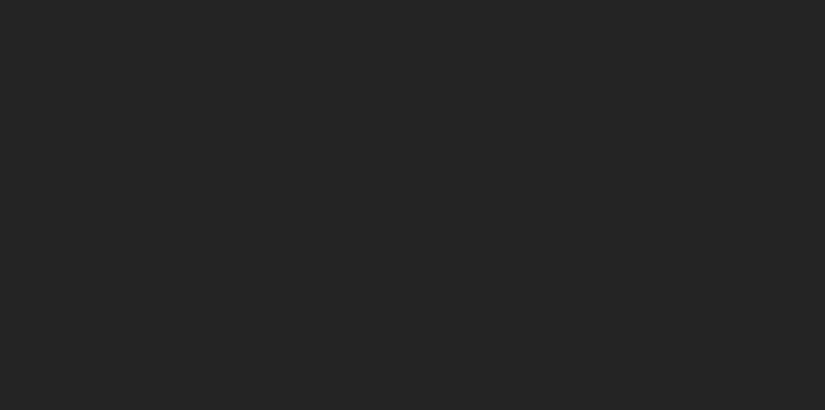
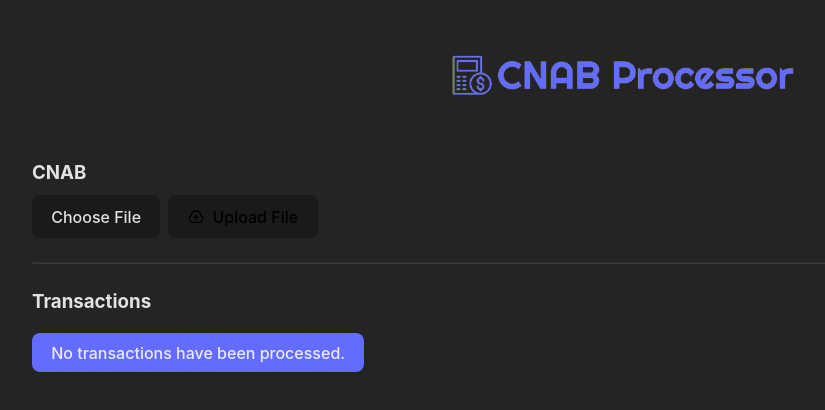
Before and after one commit to IgorPimentelG/cnab-processor, a React (Vite) app in the folder cnab-processor-web/: page / in a window 1280 px wide. Shown: the top 410 px of the page, without its empty margins (18-843 px from the left). Built offline with nearby package versions, Linux system fonts and the light colour scheme.

Commit message:
✨ feat: add home page

```diff
--- /dev/null
+++ b/cnab-processor-web/src/components/button/index.tsx
@@ -0,0 +1,16 @@
+import { FC, ReactNode } from 'react';
+import styles from './styles.module.css';
+
+type Props = {
+  label: string;
+  children?: ReactNode;
+}
+
+export const Button: FC<Props> = ({ label, children }) => {
+  return (
+    <button className={styles.wrapper}>
+      {children}
+      <span>{label}</span>
+    </button>
+  );
+}
--- /dev/null
+++ b/cnab-processor-web/src/components/button/styles.module.css
@@ -0,0 +1,6 @@
+.wrapper {
+  display: flex;
+  gap: 8px;
+  align-items: center;
+  justify-content: center;
+}
--- /dev/null
+++ b/cnab-processor-web/src/components/error/index.tsx
@@ -0,0 +1,14 @@
+import { FC } from 'react';
+import styles from './styles.module.css';
+
+type Props = {
+  message: string;
+}
+
+export const Error: FC<Props> = ({ message }) => {
+  return (
+    <div className={styles.wrapper}>
+      <span>{message}</span>
+    </div>
+  );
+}
--- /dev/null
+++ b/cnab-processor-web/src/components/error/styles.module.css
@@ -0,0 +1,8 @@
+.wrapper > span {
+  border-radius: 8px;
+  padding: 0.6em 1.2em;
+  width: fit-content;
+  font-size: 1em;
+  font-weight: 500;
+  background-color: #646cff;
+}
--- /dev/null
+++ b/cnab-processor-web/src/components/index.ts
@@ -0,0 +1,4 @@
+export * from './button';
+export * from './input';
+export * from './error';
+export * from './table';
--- /dev/null
+++ b/cnab-processor-web/src/components/input/index.tsx
@@ -0,0 +1,34 @@
+import { FC, useState, ChangeEvent } from 'react';
+import styles from './styles.module.css';
+
+type Props = {
+  name: string;
+}
+
+export const Input: FC<Props> = ({ name }) => {
+
+  const [file, setFile] = useState<File>();
+
+  function handleFileChange(event: ChangeEvent<HTMLInputElement>) {
+    const fileList = event.target.files;
+
+    if (fileList) {
+      const file = fileList[0];
+      setFile(file);
+    }
+  }
+
+  return (
+    <div className={styles.wrapper}>
+      <label htmlFor={name}>
+        {file ? file.name : 'Choose File'}
+      </label>
+      <input
+        id={name}
+        type='file'
+        accept='.txt'
+        onChange={handleFileChange}
+      />
+    </div>
+  );
+}
--- /dev/null
+++ b/cnab-processor-web/src/components/input/styles.module.css
@@ -0,0 +1,22 @@
+.wrapper {
+  border-radius: 8px;
+  padding: 0.6em 1.2em;
+  width: fit-content;
+  font-size: 1em;
+  font-weight: 500;
+  background-color: #1a1a1a;
+  cursor: pointer;
+  transition: border-color 0.25s;
+}
+
+.wrapper > input {
+  display: none;
+}
+
+.wrapper > label {
+  cursor: pointer;
+}
+
+.wrapper:hover {
+  border-color: #646cff;
+}
--- /dev/null
+++ b/cnab-processor-web/src/components/table/index.tsx
@@ -0,0 +1,31 @@
+import { FC } from 'react';
+import styles from './styles.module.css';
+
+type Props = {
+  storeName: string;
+  amount: number;
+}
+
+export const Table: FC<Props> = ({ storeName, amount }) => {
+  return (
+    <div className={styles.wrapper}>
+      <div>
+        <span>{storeName}</span>
+        <span>Total: R$ {amount}</span>
+      </div>
+
+      <table className={styles.table}>
+        <thead>
+          <tr>
+            <th>Card Number</th>
+            <th>CPF</th>
+            <th>Date</th>
+            <th>Store Holder</th>
+            <th>Type</th>
+            <th>Amount</th>
+          </tr>
+        </thead>
+      </table>
+    </div>
+  );
+}
--- /dev/null
+++ b/cnab-processor-web/src/components/table/styles.module.css
@@ -0,0 +1,31 @@
+.wrapper {
+  display: flex;
+  flex-direction: column;
+  gap: 12px;
+  padding: 8px;
+  border-radius: 8px;
+  border: 1px solid #46464660;
+}
+
+.wrapper > div:nth-child(1) {
+  display: flex;
+  justify-content: space-between;
+}
+
+.table {
+  border-collapse: collapse;
+}
+
+.table, th, td {
+  border: 1px solid #46464660;
+}
+
+.table th {
+  padding: 4px 12px;
+  text-align: center;
+}
+
+.table th {
+  font-size: 1em;
+  font-weight: 300;
+}
--- a/cnab-processor-web/src/index.css
+++ b/cnab-processor-web/src/index.css
@@ -15,7 +15,6 @@
 
 body {
   display: flex;
-  place-items: center;
   min-width: 100vw;
   min-height: 100vh;
 }
--- a/cnab-processor-web/src/pages/home/index.tsx
+++ b/cnab-processor-web/src/pages/home/index.tsx
@@ -1,6 +1,47 @@
+import { useState } from 'react';
+import { RiUploadCloudLine } from 'react-icons/ri';
+import Logo from '../../assets/logo.png';
+import { Button, Error, Input, Table } from '../../components';
+import styles from './styles.module.css';
+
 const Home = () => {
+
+  const [error, setError] = useState("");
+  const [transactions, setTransactions] = useState([]);
+
   return (
-    <></>
+    <main className={styles.wrapper}>
+      <div>
+        <img src={Logo} alt='logo' />
+      </div>
+
+      <form className={styles.formWrap}>
+        <h3>CNAB</h3>
+
+        <div>
+          <Input name='cnab-file' />
+          <Button label='Upload File'>
+            <RiUploadCloudLine />
+          </Button>
+        </div>
+
+        {error && <Error message={error} />}
+      </form>
+
+      <hr/>
+
+      <h3>Transactions</h3>
+      <div>
+        {transactions.length === 0 ? (
+          <Error message={'No transactions have been processed.'} />
+        ) : (
+          <Table
+            storeName='Nome da Loja'
+            amount={0.00}
+          />
+        )}
+      </div>
+    </main>
   );
 }
 
--- a/cnab-processor-web/src/pages/home/styles.module.css
+++ b/cnab-processor-web/src/pages/home/styles.module.css
@@ -0,0 +1,38 @@
+.wrapper {
+  display: flex;
+  min-width: 100vw;
+  min-height: 100vh;
+  flex-direction: column;
+  padding: 50px;
+}
+
+.wrapper > div:nth-child(1) {
+  display: flex;
+  justify-content: center;
+  margin-bottom: 58px;
+}
+
+.wrapper > div:nth-child(1) > img {
+  object-fit: cover;
+  width: 350px;
+}
+
+.wrapper > div:nth-child(5) {
+  margin-top: 24px;
+}
+
+.wrapper > hr {
+  margin: 24px 0;
+  opacity: 0.1;
+}
+
+.formWrap {
+  display: flex;
+  flex-direction: column;
+  gap: 8px;
+}
+
+.formWrap > div {
+  display: flex;
+  gap: 8px;
+}
```
Also changed, not shown: cnab-processor-web/src/assets/logo.png.
